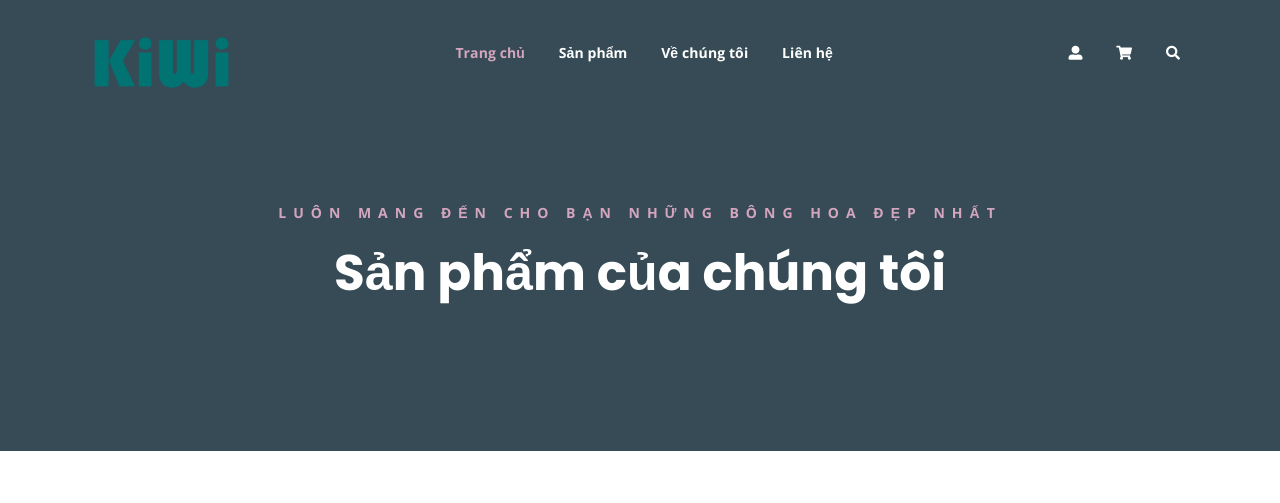
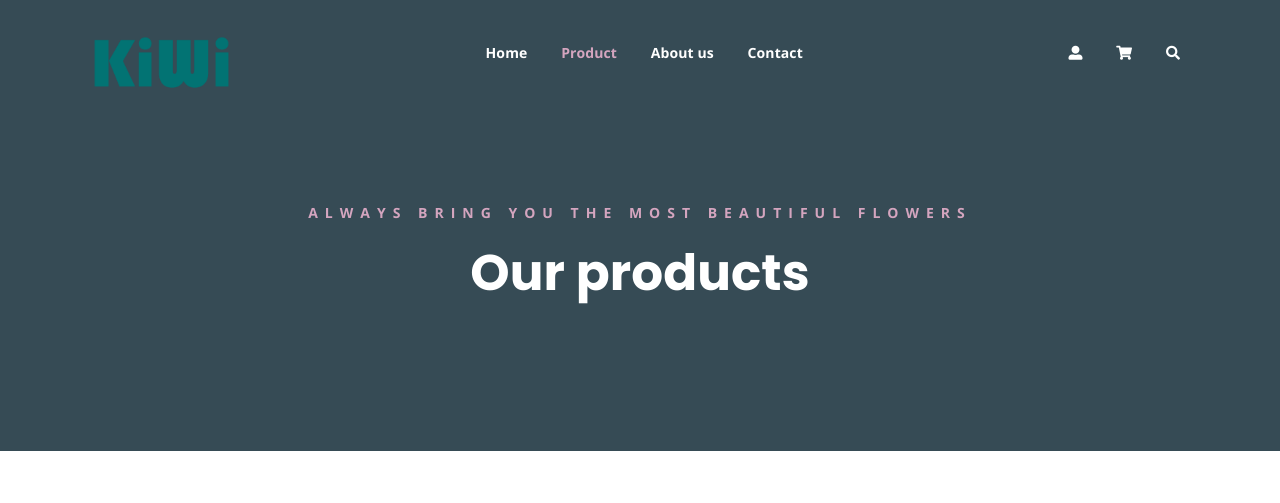
Before and after one commit to Sherlockian1212/kiwi-flowershop, a PHP site: page /search_product.php in a window 1280 px wide. Shown: the top 503 px of the page. Run offline with PHP 8.4, Linux system fonts and the light colour scheme; data comes from the database, SQL or seed files in the repository.

Commit message:
Update search_product.php

```diff
--- a/search_product.php
+++ b/search_product.php
@@ -5,6 +5,7 @@ include('function/common_functions.php')
 ?>
 <!DOCTYPE html>
 <html lang="en">
+
 <head>
     <meta charset="UTF-8">
     <meta http-equiv="X-UA-Compatible" content="IE=edge">
@@ -36,6 +37,7 @@ include('function/common_functions.php')
     <!-- responsive -->
     <link rel="stylesheet" href="assets/css/responsive.css">
 </head>
+
 <body>
 
     <!--PreLoader-->
@@ -63,18 +65,13 @@ include('function/common_functions.php')
                         <!-- menu start -->
                         <nav class="main-menu">
                             <ul>
-                            <li class="current-list-item"><a href="index.php">Trang chủ</a>
+                                <li><a href="index.php">Home</a>
                                 </li>
-                            <li><a href="shop.php">Sản phẩm</a>
-                                <ul class="sub-menu">
-                                    <li><a href="shop.php">Tất cả sản phẩm</a></li>
-                                    <li><a href="cart.php">Giỏ hàng</a></li>
-                                    <li><a href="user_area/checkout.php">Đặt hàng</a></li>
-                                </ul>
+                                <li class="current-list-item"><a href="shop.php">Product</a>
                                 </li>
-                            <li><a href="about.php">Về chúng tôi</a>
+                                <li><a href="about.php">About us</a>
                                 </li>
-                            <li><a href="contact.php">Liên hệ</a></li>
+                                <li><a href="contact.php">Contact</a></li>
                                 <li>
                                     <div class="header-icons">
                                         <a href="user.html" class="customer-account">
@@ -107,18 +104,18 @@ include('function/common_functions.php')
             <div class="row">
                 <div class="col-lg-12">
                     <span class="close-btn"><i class="fas fa-window-close"></i></span>
-                <form class="search-bar" action="" method="get">
+                    <div class="search-bar">
                         <div class="search-bar-tablecell">
-                        <h3>Search For:</h3>
-                        <input type="search" placeholder="Keywords" name="search_data">
-                        <button name="search_data_product" value="Search" type="submit">Search<i class="fas fa-search"></i></button>
-                    </div>
-                </form>
+                            <h3>What do you want to search?</h3>
+                            <input type="text" placeholder="Key">
+                            <button type="submit">Search<i class="fas fa-search"></i></button>
                         </div>
                     </div>
                 </div>
             </div>
-<!-- end search arewa -->
+        </div>
+    </div>
+    <!-- end search area -->
 
     <!-- breadcrumb-section -->
     <div class="breadcrumb-section breadcrumb-bg">
@@ -126,8 +123,8 @@ include('function/common_functions.php')
             <div class="row">
                 <div class="col-lg-8 offset-lg-2 text-center">
                     <div class="breadcrumb-text">
-                    <p>Luôn mang đến cho bạn những bông hoa đẹp nhất</p>
-                    <h1>Sản phẩm của chúng tôi</h1>
+                        <p>Always bring you the most beautiful flowers</p>
+                        <h1>Our products</h1>
                     </div>
                 </div>
             </div>
@@ -152,7 +149,7 @@ include('function/common_functions.php')
             </div>
             <div class="row product-lists">
                 <?php
-                if(!isset($_GET['search_data_product']))
+                if (!isset($_GET['search_data_product']))
                     getProducts();
                 else
                     searchProduct();
@@ -175,20 +172,20 @@ include('function/common_functions.php')
         <!-- end products -->
 
         <!-- footer -->
-    <div class="footer-area mt-5">
+        <div class="footer-area">
             <div class="container">
                 <div class="row">
                     <div class="col-lg-4 col-md-6">
                         <div class="footer-box about-widget">
                             <h2 class="widget-title">Kiwi</h2>
-                        <p>Kiwi luôn dành cho bạn những bông hoa đẹp nhất</p>
+                            <p>Kiwi always gives you the most beautiful flowers</p>
                         </div>
                     </div>
                     <div class="col-lg-4 col-md-6">
                         <div class="footer-box get-in-touch">
-                        <h2 class="widget-title">Liên hệ</h2>
+                            <h2 class="widget-title">Contact</h2>
                             <ul>
-                            <li>Địa chỉ: 280 An Dương Vương, P.4, Q.5, TPHCM</li>
+                                <li>Address: 280 An Duong Vuong, Ward 4, District 5, HCMC</li>
                                 <li>Email: kiwishop@gmail.com</li>
                                 <li>Hotline: 1900100C0</li>
                             </ul>
@@ -196,11 +193,11 @@ include('function/common_functions.php')
                     </div>
                     <div class="col-lg-4 col-md-6">
                         <div class="footer-box pages">
-                        <h2 class="widget-title">Hỗ trợ khách hàng</h2>
+                            <h2 class="widget-title">Customer support</h2>
                             <ul>
-                            <li>Câu hỏi thường gặp</li>
-                            <li>Hướng dẫn đặt hàng</li>
-                            <li>Hướng dẫn thanh toán</li>
+                                <li>Frequently asked questions</li>
+                                <li>Ordering guide</li>
+                                <li>Payment Guide</li>
                             </ul>
                         </div>
                     </div>
@@ -256,4 +253,5 @@ include('function/common_functions.php')
         <script src="assets/js/main.js"></script>
 
 </body>
+
 </html>
```
Lines whose indentation alone changed are shown as unchanged.
